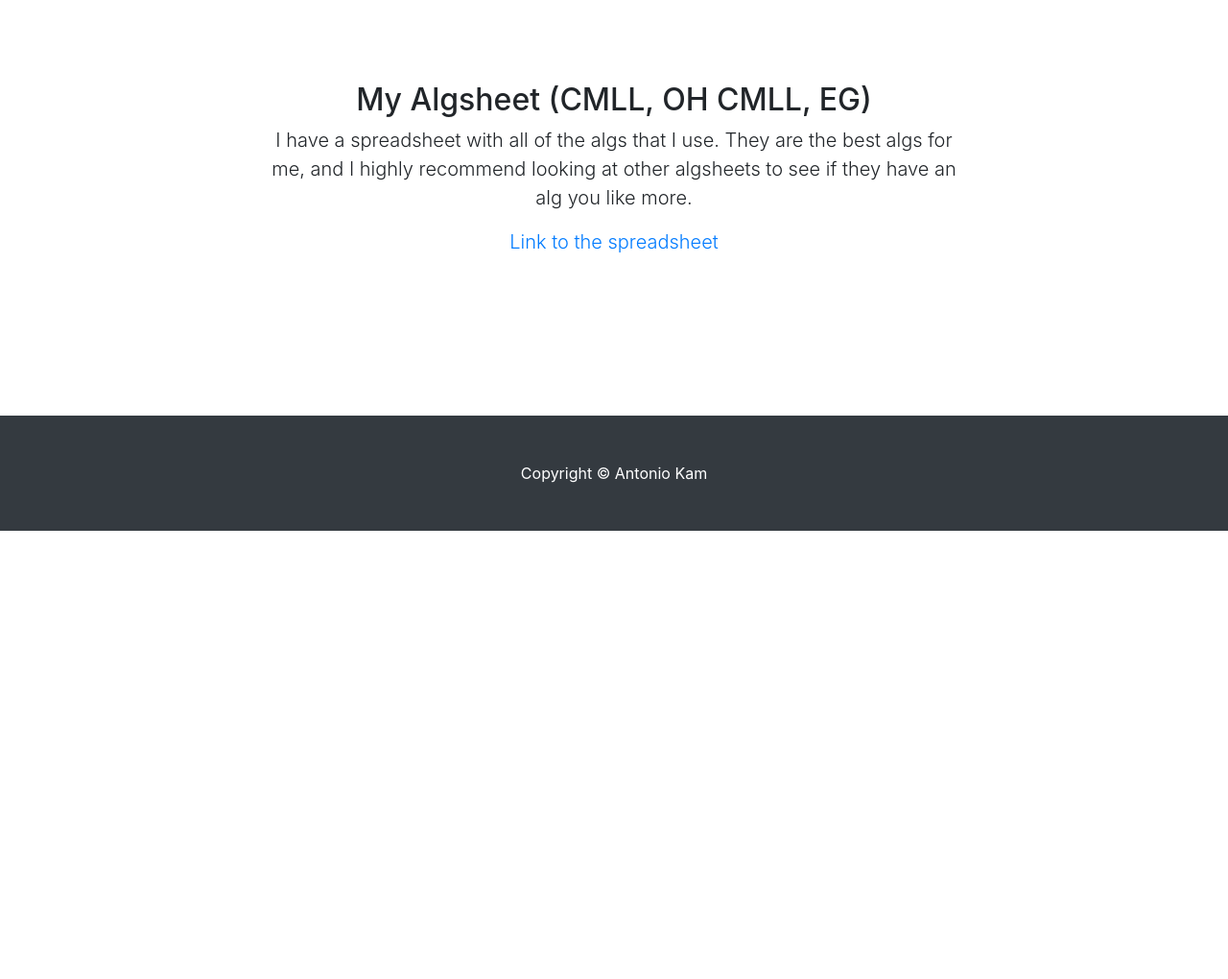
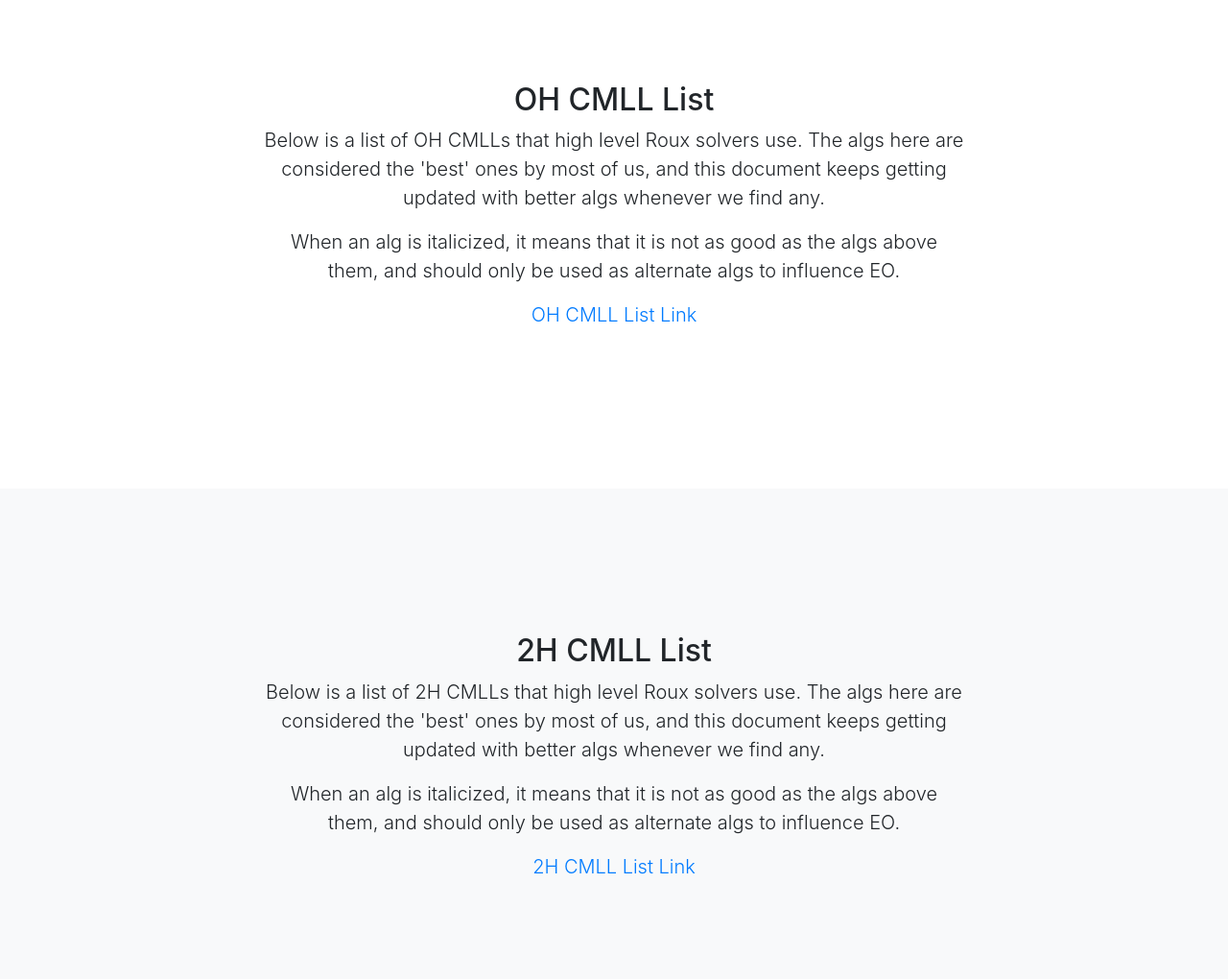
Before and after one commit to Rouxles/Rouxles.github.io, a website with bundled scripts: page index.html in a window 1280 px wide. Shown: the part 1780-2800 px from the top of the page at 96% size. Before the commit the page ends 2333 px from the top, so only its background shows below. Built offline with nearby package versions, Linux system fonts and the light colour scheme.

Commit message:
update to website
added oh cmll and 2h cmll, removed my own algsheet

```diff
--- a/index.html
+++ b/index.html
@@ -8,7 +8,7 @@
     <meta name="description" content="">
     <meta name="author" content="">
 
-    <title>Following the Rouxles</title>
+    <title>Rouxles</title>
 
     <link href="vendor/bootstrap/css/bootstrap.min.css" rel="stylesheet">
 
@@ -38,7 +38,10 @@
               <a class="nav-link js-scroll-trigger headfont" href="#tips">Tips with Roux</a>
             </li>
             <li class="nav-item">
-              <a class="nav-link js-scroll-trigger headfont" href="#algs">Algs</a>
+              <a class="nav-link js-scroll-trigger headfont" href="#oh-cmll">OH CMLL</a>
+            </li>
+            <li class="nav-item">
+              <a class="nav-link js-scroll-trigger headfont" href="#th-cmll">2H CMLL</a>
             </li>
           </ul>
         </div>
@@ -77,16 +80,29 @@
   </section>
 
 
-    <section id="algs">
+    <section id="oh-cmll">
       <div class="container">
         <div class="row">
           <div class="col-lg-8 mx-auto">
-            <h2 class="text-center">My Algsheet (CMLL, OH CMLL, EG)</h2>
-            <p class="lead text-center">I have a spreadsheet with all of the algs that I use. They are the best algs for me, and I highly recommend looking at other algsheets to see if they have an alg you like more.</p>
-            <p class="lead text-center"><a href="https://docs.google.com/spreadsheets/d/1ei1Vhltg6MrokLPimTMfnfuAhlZl7fJAn6xM6g0Yfos/edit?usp=sharing" target="_blank">Link to the spreadsheet</a></p>
+            <h2 class="text-center">OH CMLL List</h2>
+            <p class="lead text-center">Below is a list of OH CMLLs that high level Roux solvers use. The algs here are considered the 'best' ones by most of us, and this document keeps getting updated with better algs whenever we find any.</p>
+            <p class="lead text-center">When an alg is italicized, it means that it is not as good as the algs above them, and should only be used as alternate algs to influence EO.</p>
+            <p class="lead text-center"><a href="https://docs.google.com/spreadsheets/d/1WHnksK4yyv63sv3Es-PuKfnFRtZGafqp6rEuEfOx-cg/edit#gid=1409661599" target="_blank">OH CMLL List Link</a></p>
           </div>
         </div>
       </div>
+    </section>
+
+    <section id="th-cmll" class="bg-light">
+      <div class="container">
+        <div class="row">
+          <div class="col-lg-8 mx-auto">
+            <h2 class="text-center">2H CMLL List</h2>
+            <p class="lead text-center">Below is a list of 2H CMLLs that high level Roux solvers use. The algs here are considered the 'best' ones by most of us, and this document keeps getting updated with better algs whenever we find any.</p>
+            <p class="lead text-center">When an alg is italicized, it means that it is not as good as the algs above them, and should only be used as alternate algs to influence EO.</p>
+            <p class="lead text-center"><a href="https://docs.google.com/spreadsheets/d/1uc5V3G-kRH3qV5b6Lq1yzTjnqSMS3D3dZcsCIOiJqcI/edit#gid=1409661599" target="_blank">2H CMLL List Link</a></p>
+          </div>
+        </div>
     </section>
 
     <!-- Footer -->
```
